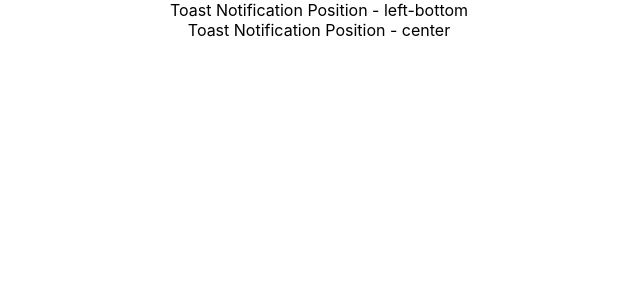
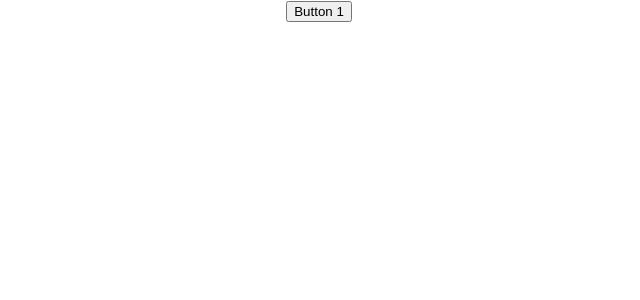
Before and after one commit to TrigoYodila/learn-react-typescript, a React (Create React App) app: page / in a window 1280 px wide. Shown: the top 300 px of the page, without its empty margins (321-961 px from the left). Built offline with nearby package versions, Linux system fonts and the light colour scheme.

Commit message:
composant personnalisé et restriction de type

```diff
--- a/src/App.tsx
+++ b/src/App.tsx
@@ -9,6 +9,7 @@
 import { List } from './components/generics/List';
 import { Greet } from './components/Greet';
 import { Heading } from './components/Heading';
+import { CustomButton } from './components/html/Button';
 import { Input } from './components/Input';
 import { Oscar } from './components/Oscar';
 import { Person } from './components/Person';
@@ -88,8 +89,11 @@
 
       {/* <RandomNumber value={10} isPositive  /> */}
 
-      <Toast position='left-bottom'/>
-      <Toast position='center'/>
+      {/* <Toast position='left-bottom'/>
+      <Toast position='center'/> */}
+
+      <CustomButton variant="primary" onClick={() => console.log("clicked")}>Button 1</CustomButton>
+
     </div>
   );
 }
--- /dev/null
+++ b/src/components/html/Button.tsx
@@ -0,0 +1,14 @@
+// type ButtonProps = {
+//     variant:'primary' | 'secondary'
+// } & React.ComponentProps<'button'>
+
+//dire à typescript d'accepter les enfants en chaine de caractère et omettre les elts htmls
+type ButtonProps = {
+  variant: "primary" | "secondary";
+  children: string;
+} & Omit<React.ComponentProps<"button">, 'children'>;
+
+
+export const CustomButton = ({variant, children, ...rest}:ButtonProps) => {
+    return <button className={`class-with-${variant}`} {...rest}>{children}</button>
+}
--- /dev/null
+++ b/src/components/html/Input.tsx
@@ -0,0 +1,5 @@
+type InputProps = React.ComponentProps<'input'>
+
+export const CustomInput = (props:InputProps) => {
+    return <input {...props}/>
+}
```
